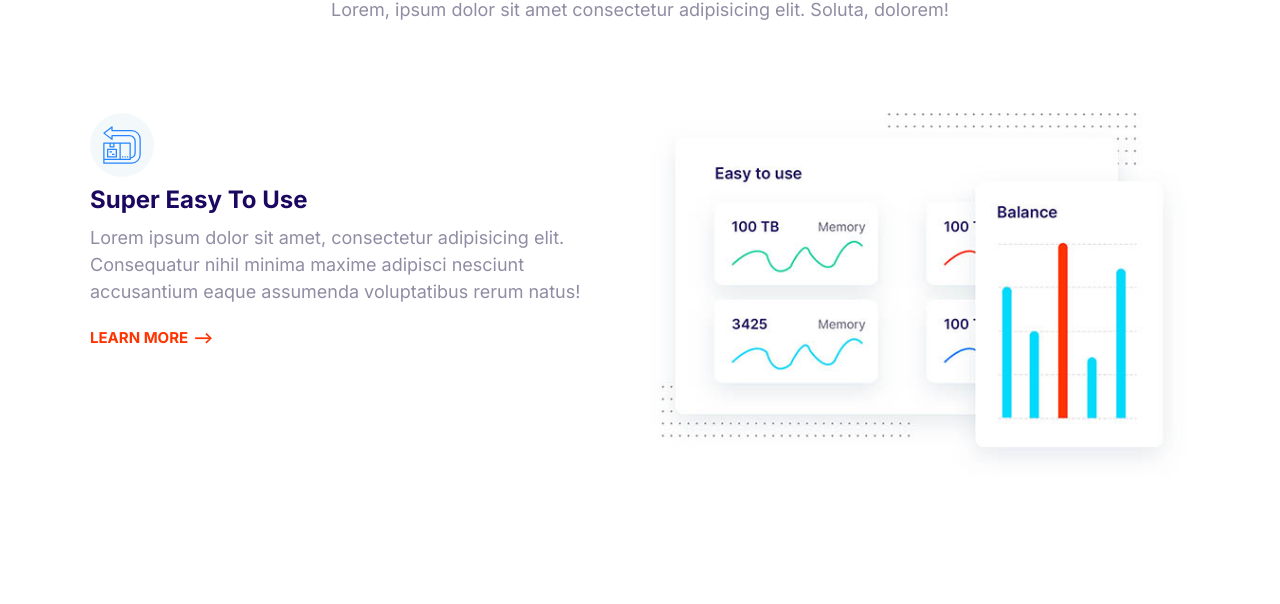
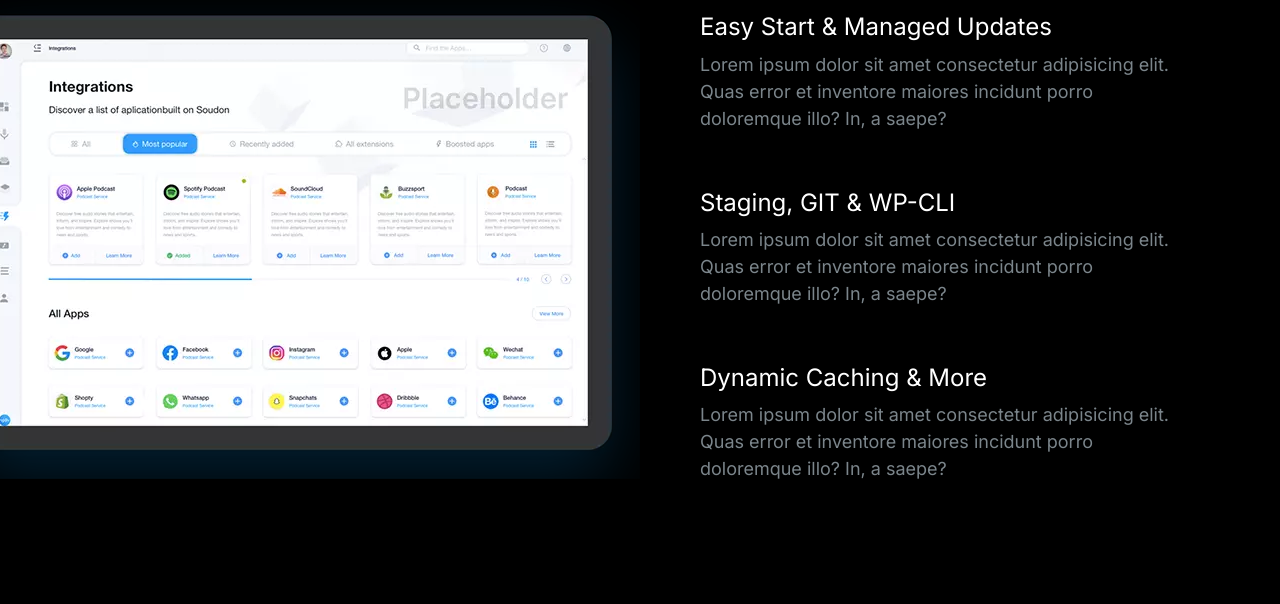
Before and after one commit to Nangyalaidaqiq/Kohinoor, a plain HTML site: page index.html in a window 1280 px wide. Shown: the part 151-755 px from the top of the page. Drawn offline with Linux system fonts and the light colour scheme.

Commit message:
showcase block added

```diff
--- a/css/styles.css
+++ b/css/styles.css
@@ -14,6 +14,10 @@
 }
 
 /* Typography */
+::selection {
+    background: var(--color-primary);
+    color: #fff;
+}
 
 html {
     /* 62.5% of 16px = 10px */
@@ -43,6 +47,7 @@ h2 {
 
 h3 {
     font-size: 3rem;
+    font-weight: 500;
 }
 
 p {
@@ -134,7 +139,6 @@ a {
 .list {
     list-style: none;
     padding-left: 0;
-    color: var(--color-headings);
 }
 
 .list--inline .list__item {
@@ -145,6 +149,7 @@ a {
 .list--tick {
     list-style-image: url(../images/tick.svg);
     padding-left: 3rem;
+    color: var(--color-headings);
 }
 
 .list--tick .list__item {
@@ -413,7 +418,7 @@ a {
 /* Media */
 .media {
     display: flex;
-
+    margin-bottom: 4rem;
 }
 
 .media__title {
@@ -619,18 +624,20 @@ a {
     color: #7b858b;
 }
 
-.block--dark .block__heading {
+.block--dark h1,
+.block--dark h2,
+.block--dark h3 {
     color: #fff;
 }
 
 .block--skewed-right {
     padding-bottom: calc(var(--padding-vertical) + 4rem);
-    clip-path: polygon(0% 0%, 100% 0%, 100% 100%, 0% 80%);
+    clip-path: polygon(0% 0%, 100% 0%, 100% 100%, 0% 90%);
 }
 
 .block--skewed-left {
     padding-bottom: calc(var(--padding-vertical) + 4rem);
-    clip-path: polygon(0% 0%, 100% 0%, 100% 80%, 0% 100%);
+    clip-path: polygon(0% 0%, 100% 0%, 100% 90%, 0% 100%);
 }
 
 .container {
@@ -702,9 +709,6 @@ a {
 }
 
 /* Hero */
-.hero {
-    clip-path: polygon(0% 0%, 100% 0%, 100% 90%, 0% 100%);
-}
 
 .hero__tagline {
     font-size: 2rem;
@@ -786,3 +790,23 @@ a {
         order: 2;
     }
 }
+
+/* Showcase Block */
+.block-showcase__image > img {
+    width: 100%;
+}
+
+@media screen and (min-width: 786px) {
+    .block-showcase .grid {
+        grid-template-columns: 50% 50%;
+    }
+
+    .block-showcase__image {
+        justify-self: end;
+    }
+
+    .block-showcase__image > img {
+        width: auto;
+        max-width: 700px;
+    }
+}
--- a/index.html
+++ b/index.html
@@ -15,75 +15,74 @@
     <link rel="stylesheet" href="css/styles.css" />
   </head>
   <body>
-    <section class="block container">
-      <header class="block__header block--host">
-        <h2>Host on the Cloud to Keep Growing</h2>
+    <section class="block block--dark block--skewed--right block-showcase">
+      <header class="block__header">
+        <h2>User-friendly Control Panel</h2>
+      </header>
+      <div class="container grid grid--1x2">
+        <picture class="block-showcase__image">
+          <source
+            type="image/webp"
+            srcset="images/ipad.webp 1x, images/ipad@2x.webp 2x" />
+          <source
+            type="image/png"
+            srcset="images/ipad.png 1x, images/ipad@2x.png 2x" />
+          <img src="images/ipad.png" alt=""
+        /></picture>
+        <ul class="list">
+          <li>
+            <div class="media">
+              <div class="media__image">
+                <svg class="icon icon--primary">
+                  <use xlink:href="images/sprite.svg#snap"></use>
+                </svg>
+              </div>
+              <div class="media__body">
+                <h3 class="media__title">Easy Start & Managed Updates</h3>
                 <p>
-          Lorem, ipsum dolor sit amet consectetur adipisicing elit. Soluta,
-          dolorem!
+                  Lorem ipsum dolor sit amet consectetur adipisicing elit. Quas
+                  error et inventore maiores incidunt porro doloremque illo? In,
+                  a saepe?
                 </p>
-      </header>
-      <article class="grid grid--1x2 feature">
-        <div class="feature__content">
-          <span class="icon-container">
+              </div>
+            </div>
+          </li>
+          <li>
+            <div class="media">
+              <div class="media__image">
                 <svg class="icon icon--primary">
-              <use xlink:href="images/sprite.svg#easy"></use>
+                  <use xlink:href="images/sprite.svg#snap"></use>
                 </svg>
-          </span>
-          <h3 class="feature__heading">Super Easy To Use</h3>
+              </div>
+              <div class="media__body">
+                <h3 class="media__title">Staging, GIT & WP-CLI</h3>
                 <p>
-            Lorem ipsum dolor sit amet, consectetur adipisicing elit.
-            Consequatur nihil minima maxime adipisci nesciunt accusantium eaque
-            assumenda voluptatibus rerum natus!
+                  Lorem ipsum dolor sit amet consectetur adipisicing elit. Quas
+                  error et inventore maiores incidunt porro doloremque illo? In,
+                  a saepe?
                 </p>
-          <a href="#" class="link-arrow">Learn more</a>
               </div>
-        <picture>
-          <img class="feature__image" src="images/easy.jpg" alt="" />
-        </picture>
-      </article>
-    </section>
-    <section class="block container">
-      <article class="grid grid--1x2 feature">
-        <div class="feature__content">
-          <span class="icon-container">
+            </div>
+          </li>
+          <li>
+            <div class="media">
+              <div class="media__image">
                 <svg class="icon icon--primary">
-              <use xlink:href="images/sprite.svg#clock"></use>
+                  <use xlink:href="images/sprite.svg#snap"></use>
                 </svg>
-          </span>
-          <h3 class="feature__heading">WordPress made easy</h3>
+              </div>
+              <div class="media__body">
+                <h3 class="media__title">Dynamic Caching & More</h3>
                 <p>
-            Lorem ipsum dolor sit amet, consectetur adipisicing elit.
-            Consequatur nihil minima maxime adipisci nesciunt accusantium eaque
-            assumenda voluptatibus rerum natus!
+                  Lorem ipsum dolor sit amet consectetur adipisicing elit. Quas
+                  error et inventore maiores incidunt porro doloremque illo? In,
+                  a saepe?
                 </p>
-          <a href="#" class="link-arrow">Learn more</a>
               </div>
-        <picture>
-          <img class="feature__image" src="images/wordpress.jpg" alt="" />
-        </picture>
-      </article>
-    </section>
-    <section class="block container">
-      <article class="grid grid--1x2 feature">
-        <div class="feature__content">
-          <span class="icon-container">
-            <svg class="icon icon--primary">
-              <use xlink:href="images/sprite.svg#computer"></use>
-            </svg>
-          </span>
-          <h3 class="feature__heading">Simply Fast Websites</h3>
-          <p>
-            Lorem ipsum dolor sit amet, consectetur adipisicing elit.
-            Consequatur nihil minima maxime adipisci nesciunt accusantium eaque
-            assumenda voluptatibus rerum natus!
-          </p>
-          <a href="#" class="link-arrow">Learn more</a>
             </div>
-        <picture>
-          <img class="feature__image" src="images/fast.jpg" alt="" />
-        </picture>
-      </article>
+          </li>
+        </ul>
+      </div>
     </section>
     <script src="main.js"></script>
   </body>
```
Also changed, not shown: components/showcaseblock.html (added, +69 -0 lines), images/ipad.png (added), images/ipad.webp (added), images/ipad@2x.png (added), images/ipad@2x.webp (added). Lines whose indentation alone changed are shown as unchanged.
